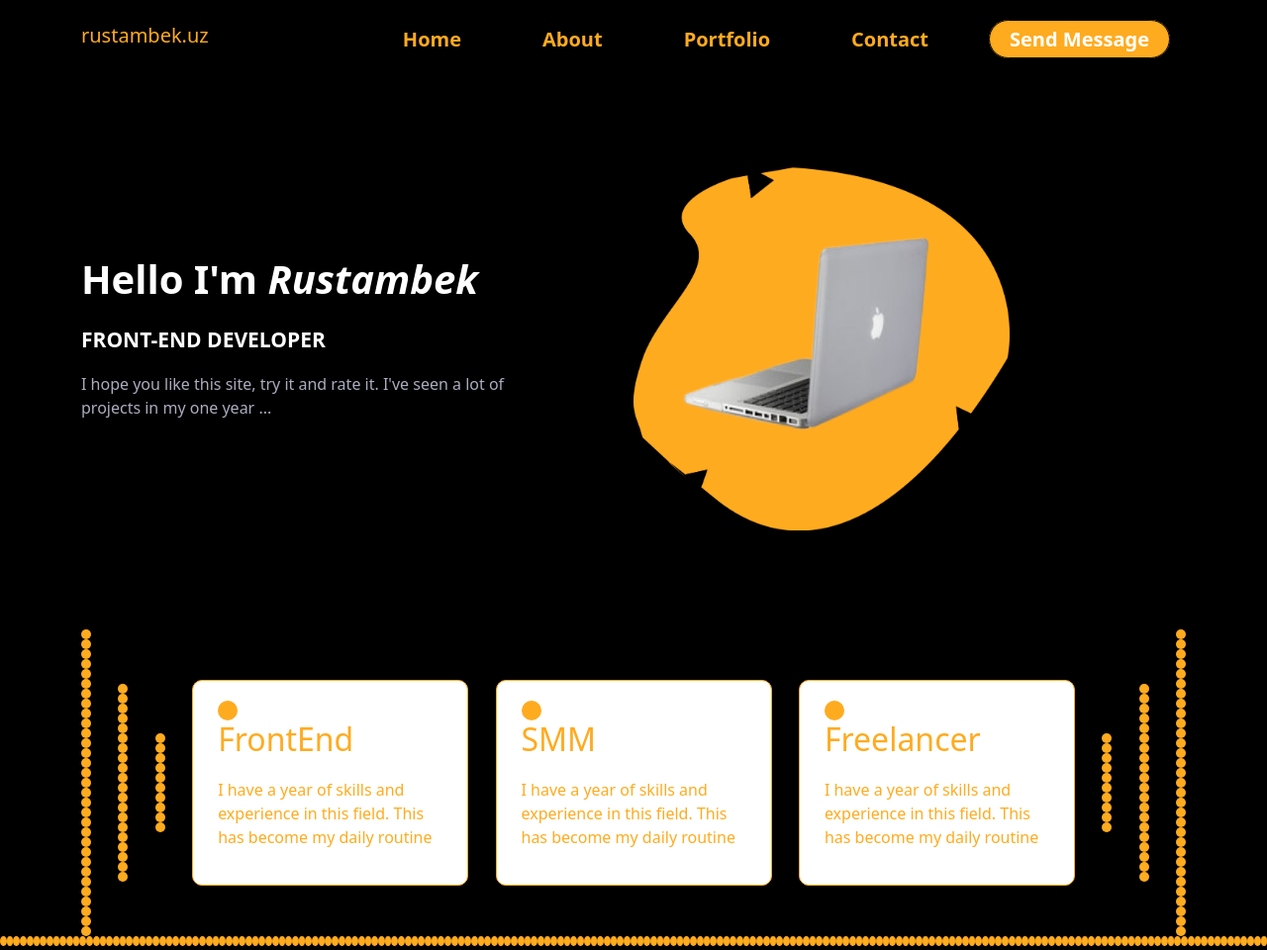
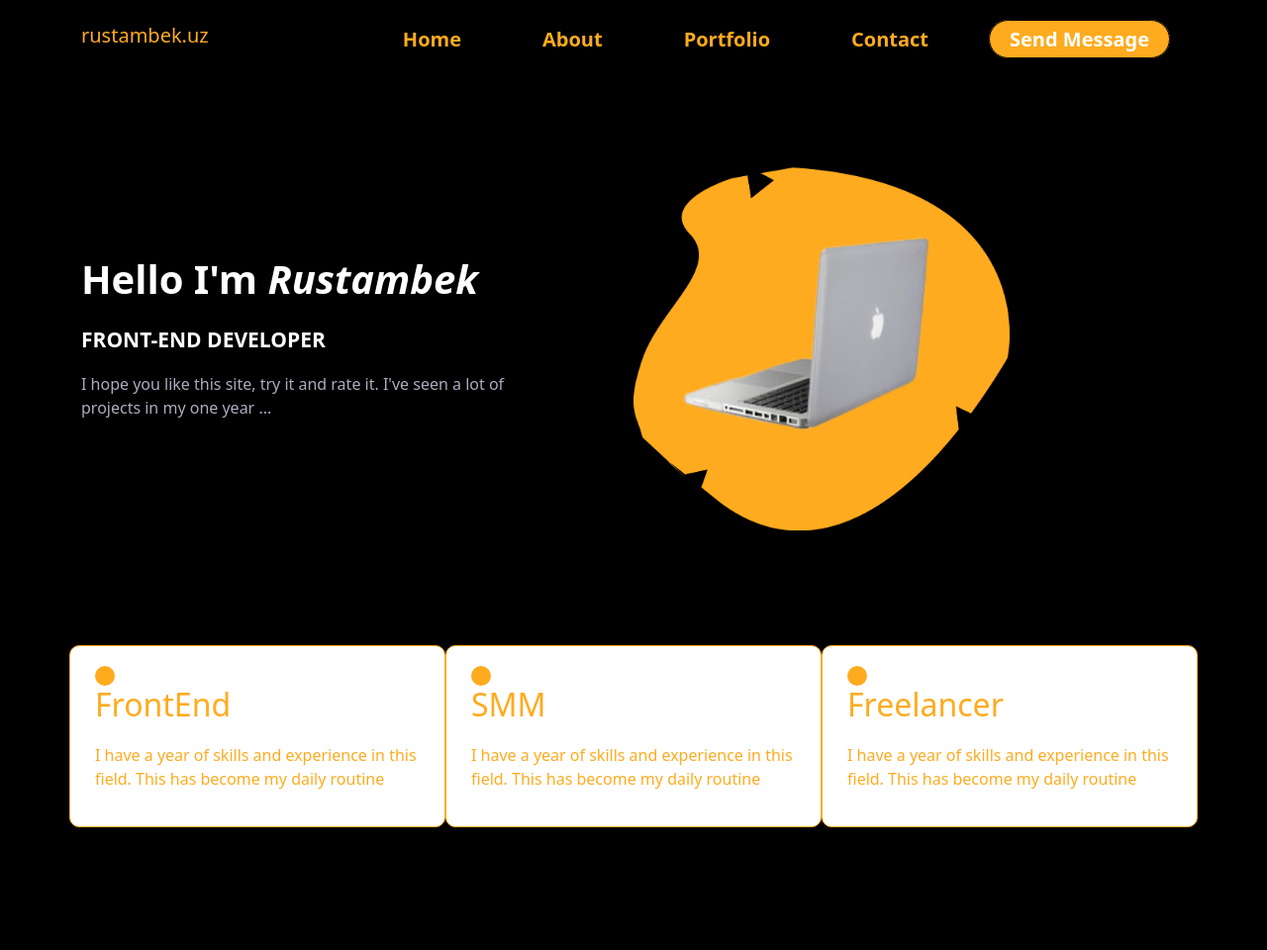
Before and after one commit to the-rustambek/my_portfolio, a plain HTML site: page index.html in a window 1280 px wide. Shown: the top 960 px of the page at 99% size. Drawn offline with nearby package versions, Linux system fonts and the light colour scheme.

Commit message:
add file

```diff
--- a/assets/fonts/style.css
+++ b/assets/fonts/style.css
@@ -105,8 +105,8 @@ margin-bottom: 80px;
     align-items:flex-start;
     border:1px solid rgb(218, 218, 218);
     border-radius:10px;
-    padding: 15px;
-    width: 25%;
+
+
     color: #FFAB1F;
     border: 1px solid #FFAB1F;
     padding: 20px 25px;
@@ -118,9 +118,9 @@ margin-bottom: 80px;
     background-color: #FFAB1F;
     transition: 0.3s;
 }
-.sidebar .container{
+ .sidebar .container{
     display: flex;
-    justify-content: space-between;
+    justify-content:space-between;
     align-items: center;
 }
 .sidebar-part:hover{
@@ -337,10 +337,10 @@ margin: 35px 50px;
     transition: 0.3s;
 }
 
-@media(max-width:1160px){
+/* @media(max-width:1160px){
     .container{
         width: 1020px;
-    }
+    `}
     .sidebar-part{
         width: 28%;
     }
@@ -350,6 +350,22 @@ margin: 35px 50px;
         width: 900px;
     }
     .sidebar-part{
-        width: 25%;
+        width: 26%;
+        text-align: center;
     }
 }
+@media(max-width:780px){
+    .container{
+        width: 400px;
+    }
+    .sidebar-blok{
+        display: flex;
+        justify-content: center;
+        align-items: center;
+        flex-direction: column;
+    }
+    .sidebar-part{
+        width: 70%;
+        text-align: center;
+    }
+} */
--- a/index.html
+++ b/index.html
@@ -99,8 +99,8 @@
 
     <div class="sidebar" id="sidebar">
         <div class="container">
-            <div class="dots d-flex justify-content-center flex-column">
-                <div class="dot"></div>
+            <!-- <div class="dots d-flex justify-content-center flex-column"> -->
+                <!-- <div class="dot"></div>
                 <div class="dot"></div>
                 <div class="dot"></div>
                 <div class="dot"></div>
@@ -166,9 +166,9 @@
                 <div class="dot"></div>
                 <div class="dot"></div>
 
-            </div>
-
-            <div class=" card g-3 sidebar-part" data-aos-duration="1000" data-aos-delay="1000" data-aos="zoom-in-right">
+            </div> -->
+            <div class="sidebar-blok row d-lg-flex justify-content-md-between align-items-md-center flex-md-row flex-column d-flex justify-content-center align-items-center  ">
+            <div class=" card g-3 col-md-4 col-10 sidebar-part" data-aos-duration="1000" data-aos-delay="1000" data-aos="zoom-in-right">
                 <div class="sidebar-true"></div>
                 <div class="">
                     <h2 class="sidebar-title"> FrontEnd </h2>
@@ -177,7 +177,7 @@
                     </p>
                 </div>
             </div>
-            <div class=" card g-3 sidebar-part" data-aos-duration="1000" data-aos-delay="1000" data-aos="zoom-out">
+            <div class=" card g-3 col-md-4 col-10 sidebar-part" data-aos-duration="1000" data-aos-delay="1000" data-aos="zoom-out">
                 <div class="sidebar-true"></div>
                 <div class="">
                     <h2 class="sidebar-title"> SMM</h2>
@@ -187,7 +187,7 @@
                 </div>
             </div>
 
-            <div class=" card g-3 sidebar-part" data-aos-duration="1000" data-aos-delay="1000" data-aos="zoom-in-left">
+            <div class=" card g-3 col-md-4 col-10 sidebar-part" data-aos-duration="1000" data-aos-delay="1000" data-aos="zoom-in-left">
                 <div class="sidebar-true"></div>
                 <div class="">
                     <h2 class="sidebar-title"> Freelancer</h2>
@@ -197,8 +197,8 @@
 
                 </div>
             </div>
-
-            <div class="dots d-flex justify-content-center flex-column">
+        </div>
+            <!-- <div class="dots d-flex justify-content-center flex-column">
                 <div class="dot"></div>
                 <div class="dot"></div>
                 <div class="dot"></div>
@@ -459,7 +459,7 @@
             <div class="dot"></div>
             <div class="dot"></div>
             <div class="dot"></div>
-            <div class="dot"></div>
+            <div class="dot"></div> -->
         </div>
     </div>
     </div>
```
